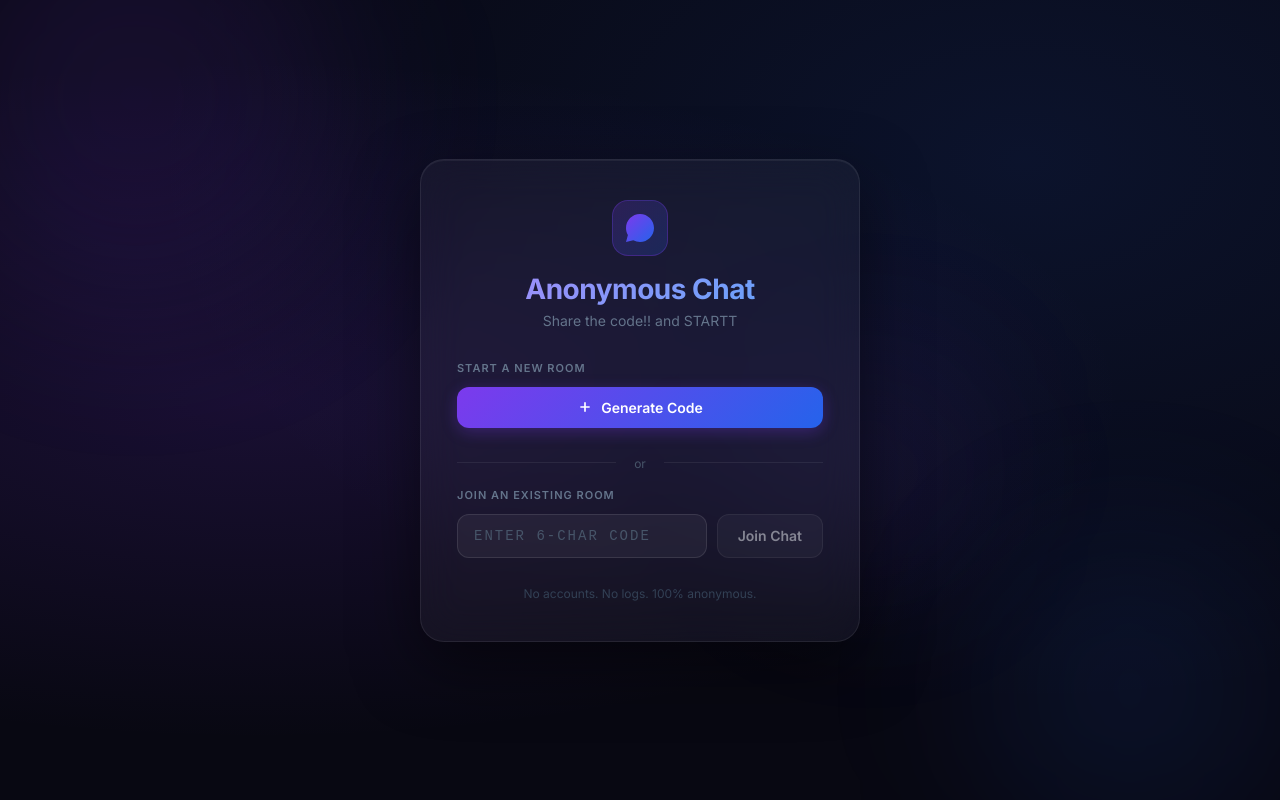
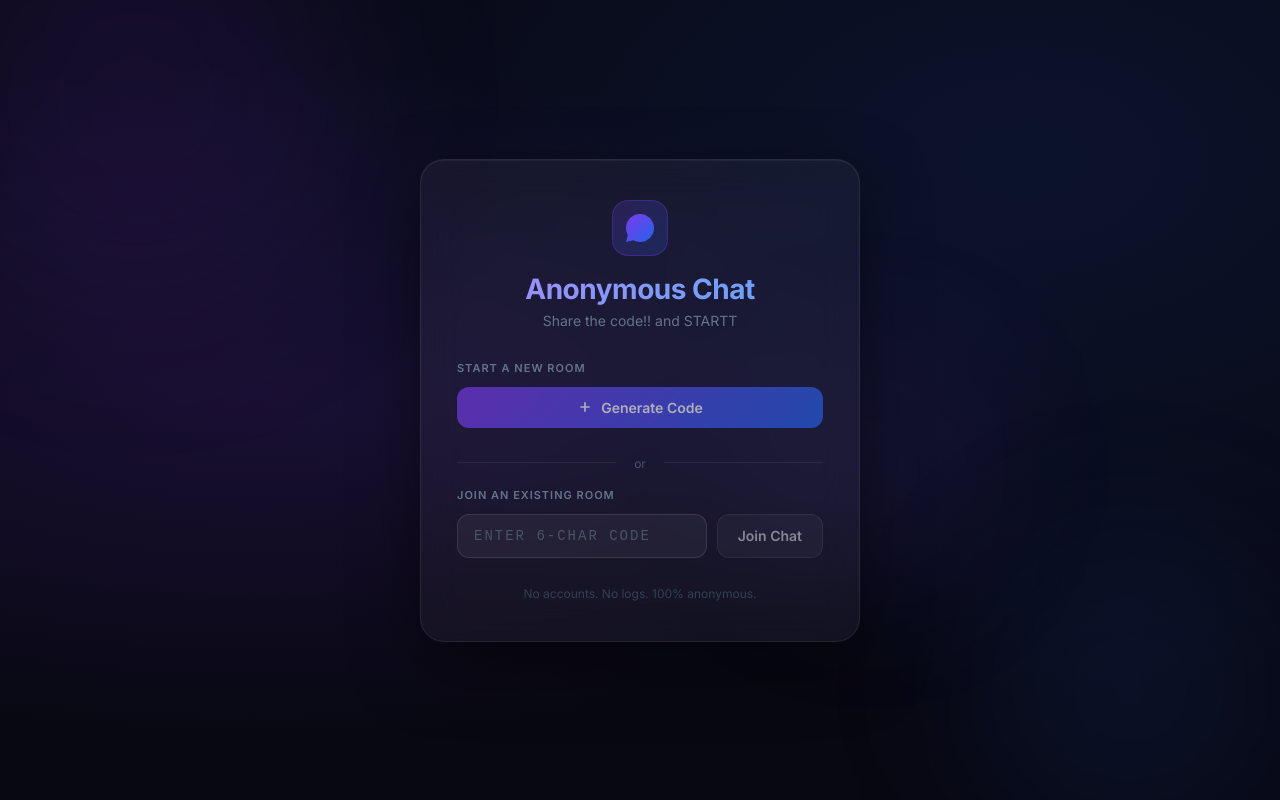
Before and after one commit to amoghkashyap1427/Chatting-Website, a React (Vite) app in the folder texting/: page / in a window 1280 px wide. Built offline with nearby package versions, Linux system fonts and the light colour scheme; no server answers.

Commit message:
spinner added

```diff
--- a/texting/src/pages/Home.css
+++ b/texting/src/pages/Home.css
@@ -163,6 +163,24 @@
   cursor: not-allowed;
 }
 .btn-sm { padding: 8px 14px; font-size: 13px; }
+.btn-primary:disabled {
+  opacity: 0.65;
+  cursor: not-allowed;
+  transform: none;
+  box-shadow: none;
+}
+.btn-spinner {
+  width: 14px;
+  height: 14px;
+  border: 2px solid rgba(255,255,255,0.3);
+  border-top-color: #fff;
+  border-radius: 50%;
+  animation: spin 0.7s linear infinite;
+  flex-shrink: 0;
+}
+@keyframes spin {
+  to { transform: rotate(360deg); }
+}
 
 /* Code display */
 .code-display {
--- a/texting/src/pages/Home.jsx
+++ b/texting/src/pages/Home.jsx
@@ -10,6 +10,7 @@ export default function Home() {
   const [copied, setCopied] = useState(false)
   const [error, setError] = useState('')
   const [isConnecting, setIsConnecting] = useState(false)
+  const [isGenerating, setIsGenerating] = useState(false)
   const [serverOnline, setServerOnline] = useState(false)
 
   useEffect(() => {
@@ -37,8 +38,10 @@ export default function Home() {
       return
     }
     setError('')
+    setIsGenerating(true)
     const s = getSocket()
     s.emit('create_room', {}, (res) => {
+      setIsGenerating(false)
       if (res?.success) {
         setGeneratedCode(res.code)
       } else {
@@ -114,9 +117,18 @@ export default function Home() {
         <div className="section">
           <h2 className="section-label">Start a new room</h2>
           {!generatedCode ? (
-            <button className="btn btn-primary" onClick={handleGenerate} disabled={!serverOnline}>
-              <svg width="16" height="16" viewBox="0 0 24 24" fill="none" stroke="currentColor" strokeWidth="2.5"><path d="M12 5v14M5 12h14"/></svg>
-              Generate Code
+            <button className="btn btn-primary" onClick={handleGenerate} disabled={!serverOnline || isGenerating}>
+              {isGenerating ? (
+                <>
+                  <span className="btn-spinner" />
+                  Generating…
+                </>
+              ) : (
+                <>
+                  <svg width="16" height="16" viewBox="0 0 24 24" fill="none" stroke="currentColor" strokeWidth="2.5"><path d="M12 5v14M5 12h14"/></svg>
+                  Generate Code
+                </>
+              )}
             </button>
           ) : (
             <div className="code-display">
```
